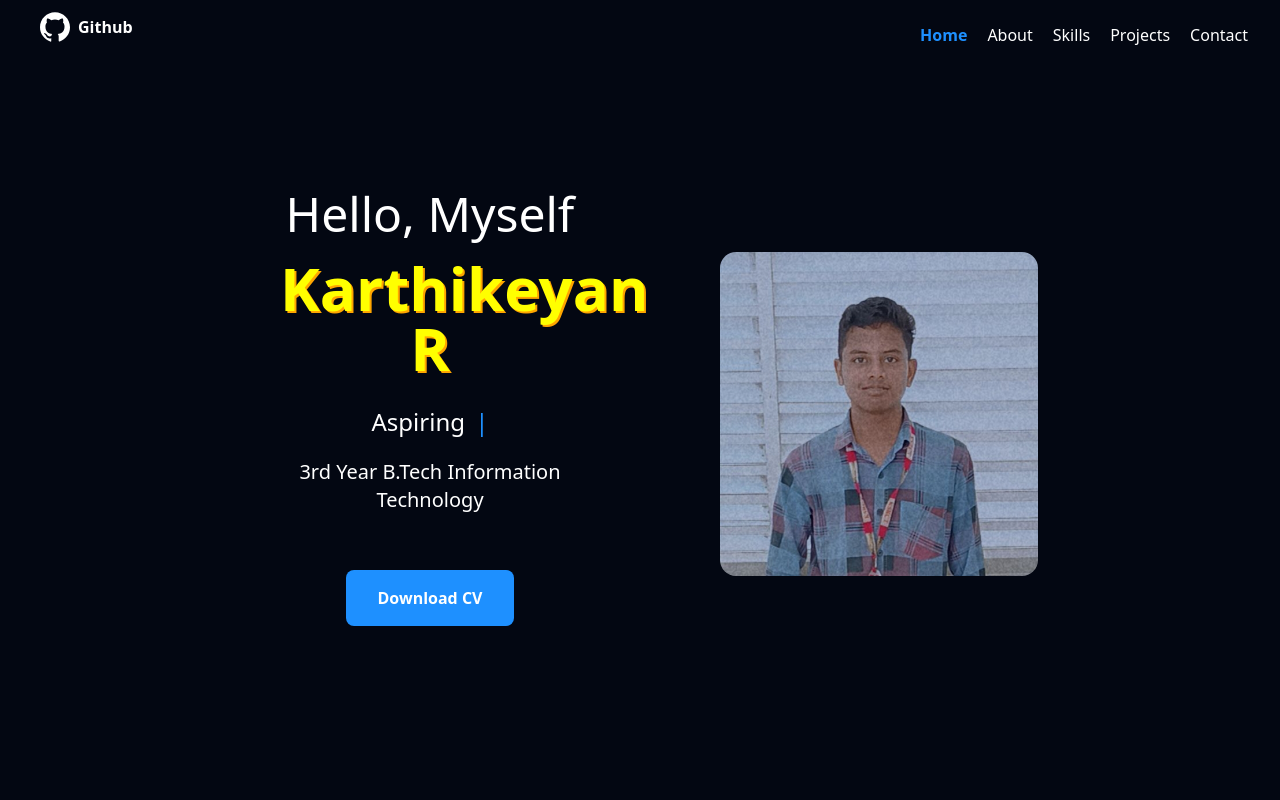
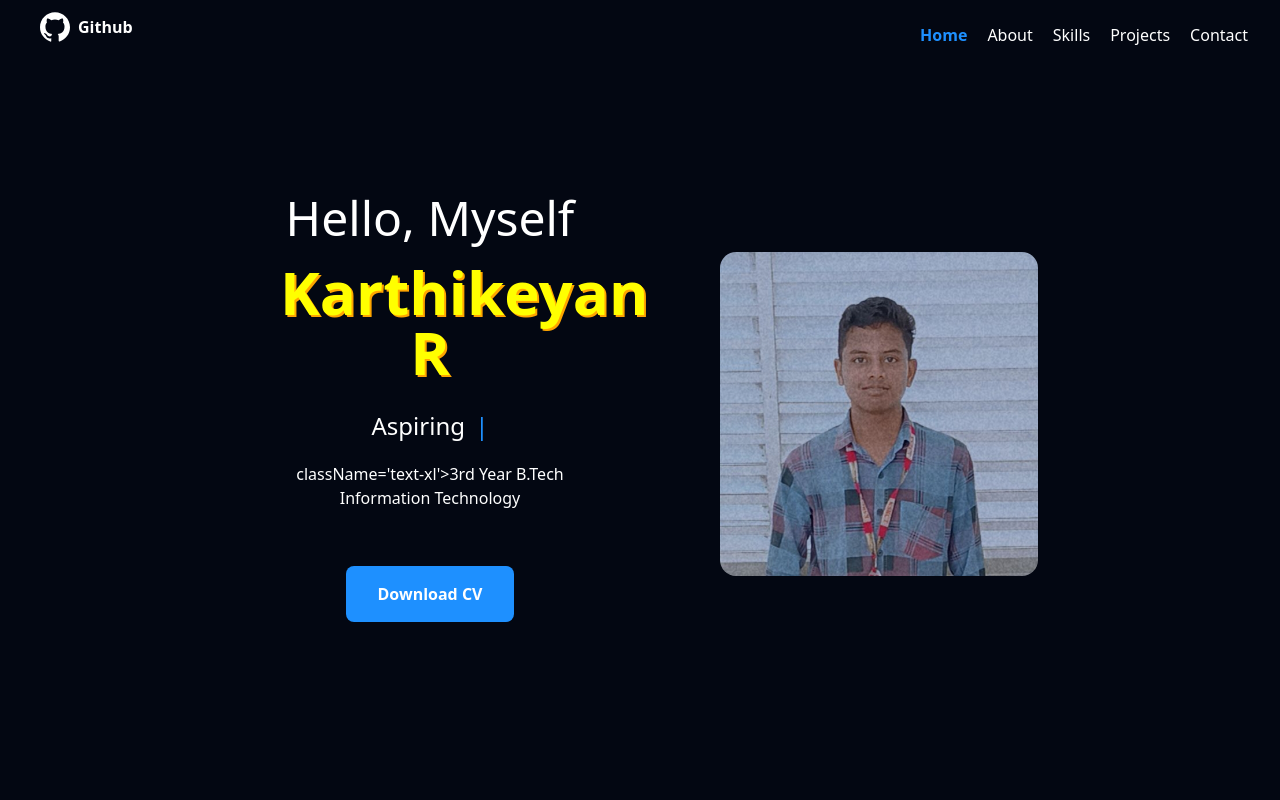
Before and after one commit to imrkarthikeyan/portfolio, a React (Vite) app: page / in a window 1280 px wide. Shown: the top 800 px of the page. Built offline with nearby package versions, Linux system fonts and the light colour scheme.

Commit message:
Local changes before pulling

```diff
--- a/src/pages/Home.jsx
+++ b/src/pages/Home.jsx
@@ -20,7 +20,9 @@ export default function Home(){
                     />
                     <span className='text-[DodgerBlue] ml-1 animate-blink'>|</span>
                 </div>
-                <p className='text-xl'>3rd Year B.Tech Information Technology</p>
+
+                <p> className='text-xl'>3rd Year B.Tech Information Technology</p>
+
                 <div className='pt-7'>
                     <div className='pt-7'>
                         <a
```
